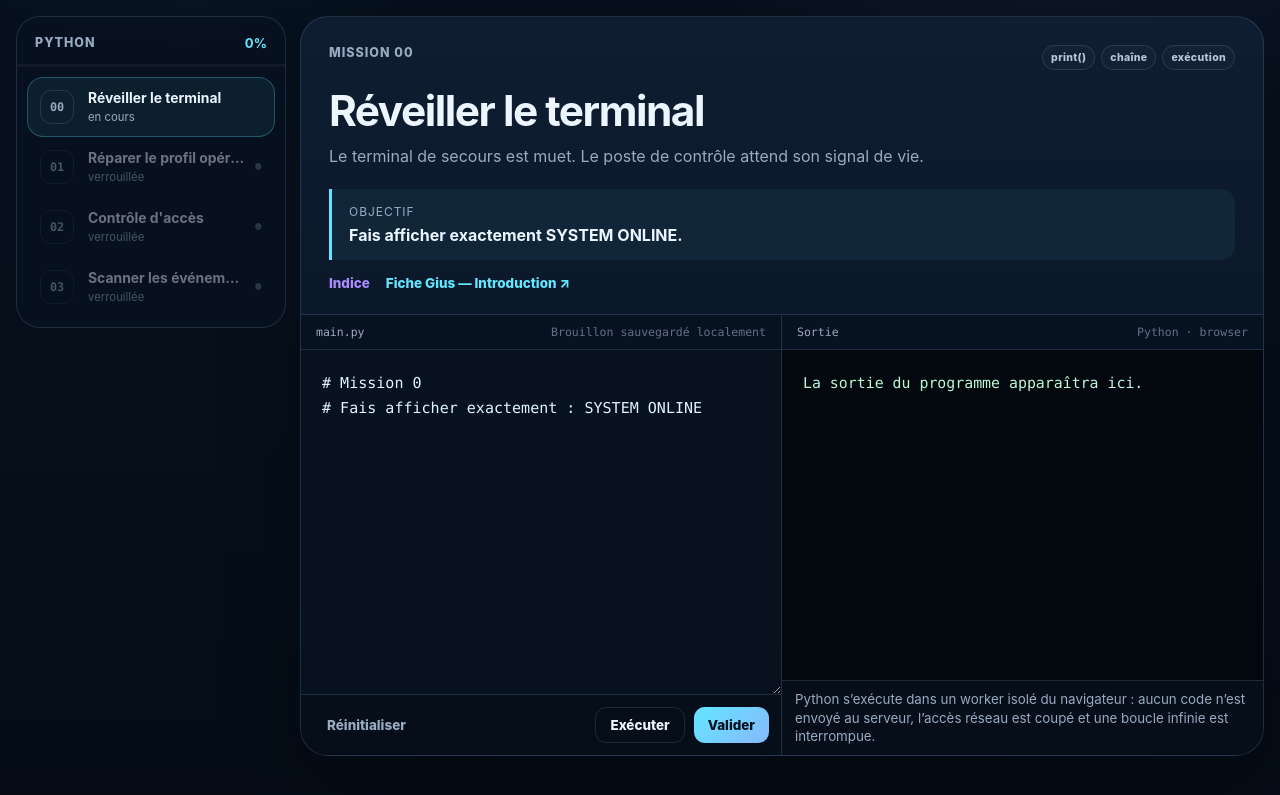
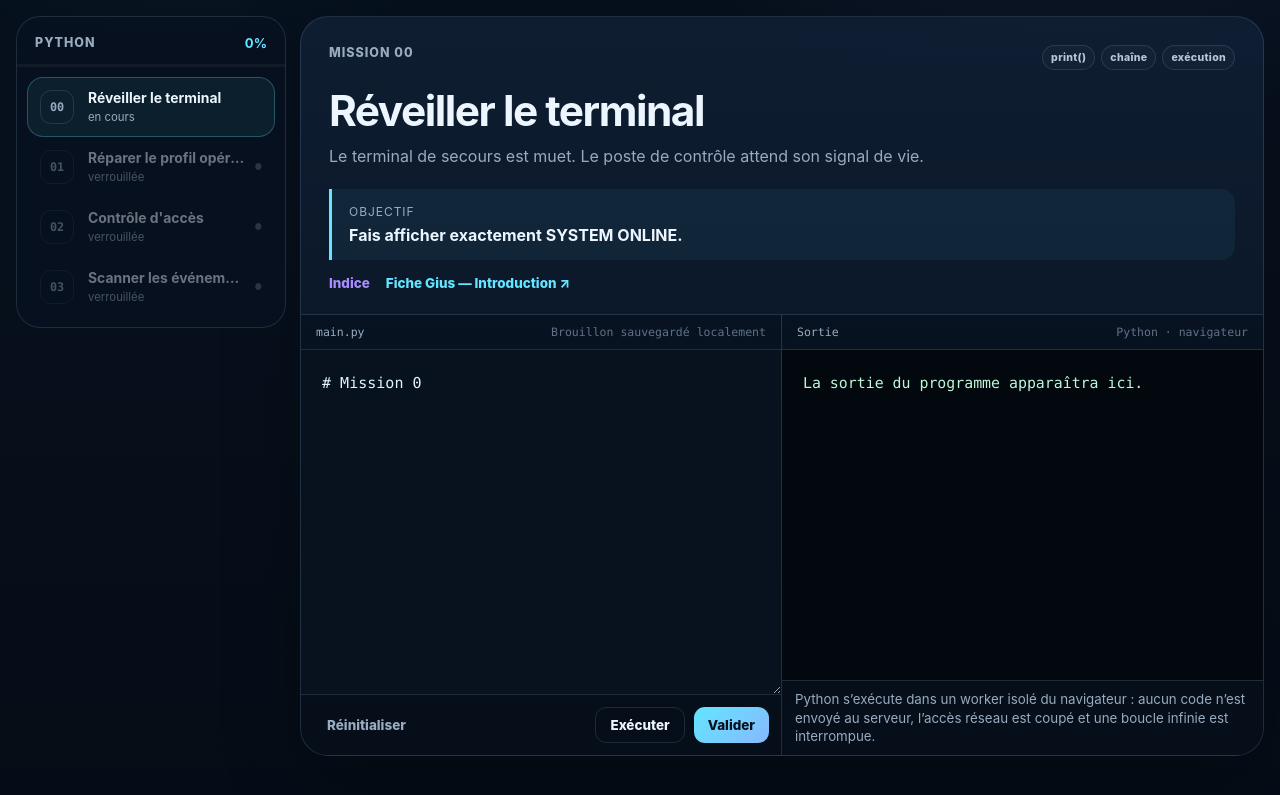
Before and after one commit to giusmili/cours-python, a Next.js app in the folder terrain-de-jeu/: page / in a window 1280 px wide. Shown: the part 533-1328 px from the top of the page. Built offline with nearby package versions, Linux system fonts and the light colour scheme.

Commit message:
chore: tighten Playground i18n and CI economy

```diff
--- a/terrain-de-jeu/src/components/Playground.tsx
+++ b/terrain-de-jeu/src/components/Playground.tsx
@@ -62,6 +62,11 @@ const ui = {
       "Python s’exécute dans un worker isolé du navigateur : aucun code n’est envoyé au serveur, l’accès réseau est coupé et une boucle infinie est interrompue.",
     saved: "Brouillon sauvegardé localement",
     resetConfirm: "Le code de départ de cette mission a été restauré.",
+    language: "Langue",
+    missionPath: "Parcours de missions",
+    pythonRuntime: "Python · navigateur",
+    sandboxedHtml: "HTML isolé",
+    webPreview: "Aperçu Web",
   },
   en: {
     eyebrow: "Dev Playground",
@@ -100,6 +105,11 @@ const ui = {
       "Python runs in an isolated browser worker: no code is sent to the server, network access is disabled and runaway code is interrupted.",
     saved: "Draft saved locally",
     resetConfirm: "The mission starter code has been restored.",
+    language: "Language",
+    missionPath: "Mission path",
+    pythonRuntime: "Python · browser",
+    sandboxedHtml: "Sandboxed HTML",
+    webPreview: "Web preview",
   },
 } as const;
 
@@ -359,7 +369,7 @@ export function Playground() {
           <p className="subtitle">{t.subtitle}</p>
         </div>
 
-        <div className="locale-switch" aria-label="Language">
+        <div className="locale-switch" aria-label={t.language}>
           {(["fr", "en"] as Locale[]).map((value) => (
             <button
               key={value}
@@ -410,7 +420,7 @@ export function Playground() {
       </section>
 
       <section className="learning-layout">
-        <aside className="mission-path" aria-label="Mission path">
+        <aside className="mission-path" aria-label={t.missionPath}>
           <div className="path-header">
             <span>{track === "python" ? t.python : t.web}</span>
             <strong>{progress}%</strong>
@@ -554,8 +564,8 @@ export function Playground() {
                 </span>
                 <span>
                   {currentMission.track === "python"
-                    ? "Python · browser"
-                    : "sandboxed HTML"}
+                    ? t.pythonRuntime
+                    : t.sandboxedHtml}
                 </span>
               </div>
 
@@ -572,7 +582,7 @@ export function Playground() {
                 </>
               ) : (
                 <iframe
-                  title="Web preview"
+                  title={t.webPreview}
                   sandbox="allow-scripts"
                   srcDoc={iframeDoc}
                 />
--- a/terrain-de-jeu/src/lib/missions.ts
+++ b/terrain-de-jeu/src/lib/missions.ts
@@ -87,7 +87,6 @@ export const missions: Mission[] = [
       en: "Print exactly SYSTEM ONLINE.",
     },
     starter: `# Mission 0
-# Fais afficher exactement : SYSTEM ONLINE
 
 `,
     hints: [
@@ -422,7 +421,7 @@ print(f"OFFLINE: {offline_count}")
   }
 
   .status-card {
-    /* À toi de jouer */
+    /* TODO */
   }
 </style>
 
@@ -522,7 +521,7 @@ print(f"OFFLINE: {offline_count}")
   }
 
   .panel-grid {
-    /* Les cartes doivent se placer côte à côte */
+    /* TODO */
   }
 
   .panel {
@@ -633,7 +632,7 @@ print(f"OFFLINE: {offline_count}")
   const button = document.getElementById("activate");
   const status = document.getElementById("status");
 
-  // Fais réagir le bouton ici.
+  // TODO
 </script>`,
     hints: [
       {
```
Also changed, not shown: 4 other files (tests, documents, lock files or other folders).
